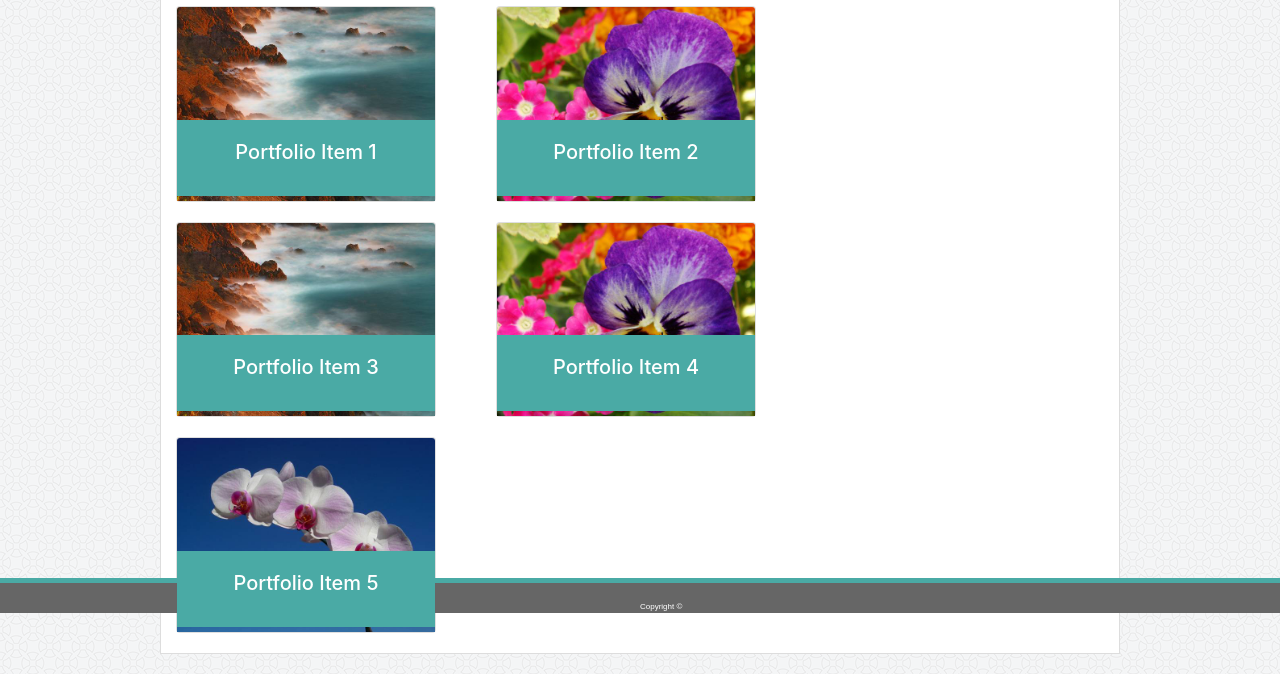
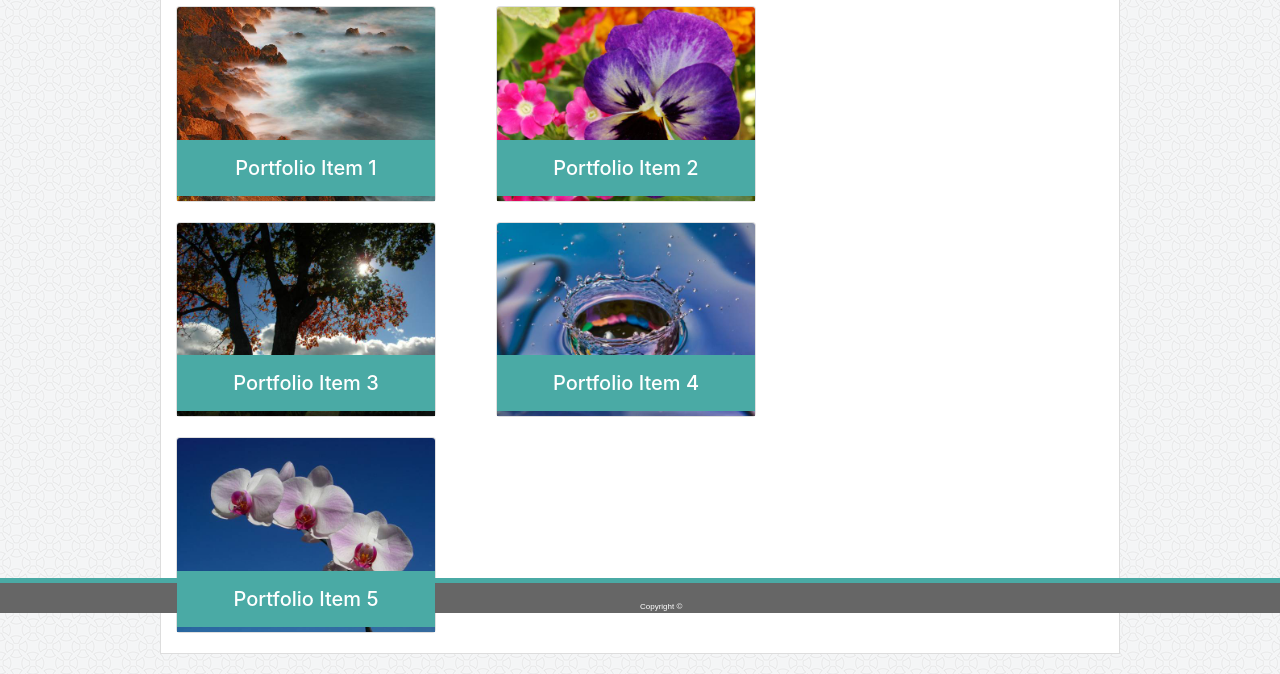
Before and after one commit to krich2013/Basic-Portfolio, a plain HTML site: page portfolio.html in a window 1280 px wide. Shown: the part 187-861 px from the top of the page. Drawn offline with nearby package versions, Linux system fonts and the light colour scheme.

Commit message:
CSS cleanup

```diff
--- a/Assets/CSS/style.css
+++ b/Assets/CSS/style.css
@@ -78,6 +78,7 @@ section {
     h5 {
         font-family: Georgia, 'Times New Roman', Times, serif;
         font-weight: none;
+        margin-bottom: 0px !important;
     }
 
 #Name {
@@ -140,6 +141,13 @@ footer {
     left: 50%;
     font-family: Arial, Helvetica, sans-serif;
 }
+.card {
+    margin: 20px;
+    border: none;
+}
+.card-title {
+    margin-bottom: 0px;
+}
 
 .card-deck {
     width: 960px;
@@ -155,17 +163,10 @@ footer {
     width: 100%;
     text-align: center;
     vertical-align: center;
-    padding: 1rem;
+    padding: 1rem !important;
 }
 
-.card-title {
-    margin-bottom: 0px;
-}
 
 .card-deck {
     clear: both;
 }
-
-.card {
-    margin: 20px;
-}
--- a/portfolio.html
+++ b/portfolio.html
@@ -7,7 +7,7 @@
     <title>Portfolio</title>
     <link rel = "stylesheet" href = "Assets/CSS/reset.css" />
     <link rel = "stylesheet" href = "Assets/CSS/style.css" />
-    <link rel="stylesheet" href="https://maxcdn.bootstrapcdn.com/bootstrap/4.0.0/css/bootstrap.min.css" />
+    <link rel = "stylesheet" href = "https://maxcdn.bootstrapcdn.com/bootstrap/4.0.0/css/bootstrap.min.css" />
 </head>
 <body background="Assets/Images/backgroundimage.png">
     <header>
@@ -24,9 +24,7 @@
         </div>
     </header>
     <section>
-
-            <!-- Content headers -->
-            <div class ="container">
+          <div class ="container">
 
               <div class="row">
                 <div id="Section-Heading">
@@ -39,7 +37,7 @@
                     <div class="card">
                       <img src="Assets/Images/nature-q-c-640-480-3.jpg" class="card-img-top" alt="...">
                       <div class="card-body">
-                        <h5 class="card-title">Portfolio Item 1</h5>
+                        <h5>Portfolio Item 1</h5>
                       </div>
                     </div>
                   </div>
@@ -47,7 +45,7 @@
                     <div class="card">
                       <img src="Assets/Images/nature-q-c-640-480-6.jpg" class="card-img-top" alt="...">
                       <div class="card-body">
-                        <h5 class="card-title">Portfolio Item 2</h5>
+                        <h5 >Portfolio Item 2</h5>
                       </div>
                     </div>
                   </div>
@@ -57,17 +55,17 @@
                 <div class="card-deck">
                   <div class="col-md-4">
                     <div class="card">
-                      <img src="Assets/Images/nature-q-c-640-480-3.jpg" class="card-img-top" alt="...">
+                      <img src="Assets/Images/nature-q-c-640-480-8.jpg" class="card-img-top" alt="...">
                       <div class="card-body">
-                        <h5 class="card-title">Portfolio Item 3</h5>
+                        <h5>Portfolio Item 3</h5>
                       </div>
                     </div>
                   </div>
                   <div class="col-md-4">
                     <div class="card">
-                      <img src="Assets/Images/nature-q-c-640-480-6.jpg" class="card-img-top" alt="...">
+                      <img src="Assets/Images/nature-q-c-640-480-10.jpg" class="card-img-top" alt="...">
                       <div class="card-body">
-                        <h5 class="card-title">Portfolio Item 4</h5>
+                        <h5>Portfolio Item 4</h5>
                       </div>
                     </div>
                   </div>
@@ -86,7 +84,7 @@
                 </div>
               </div>
 
-            </div>
+          </div>
         </section>
 
         <footer>
```
